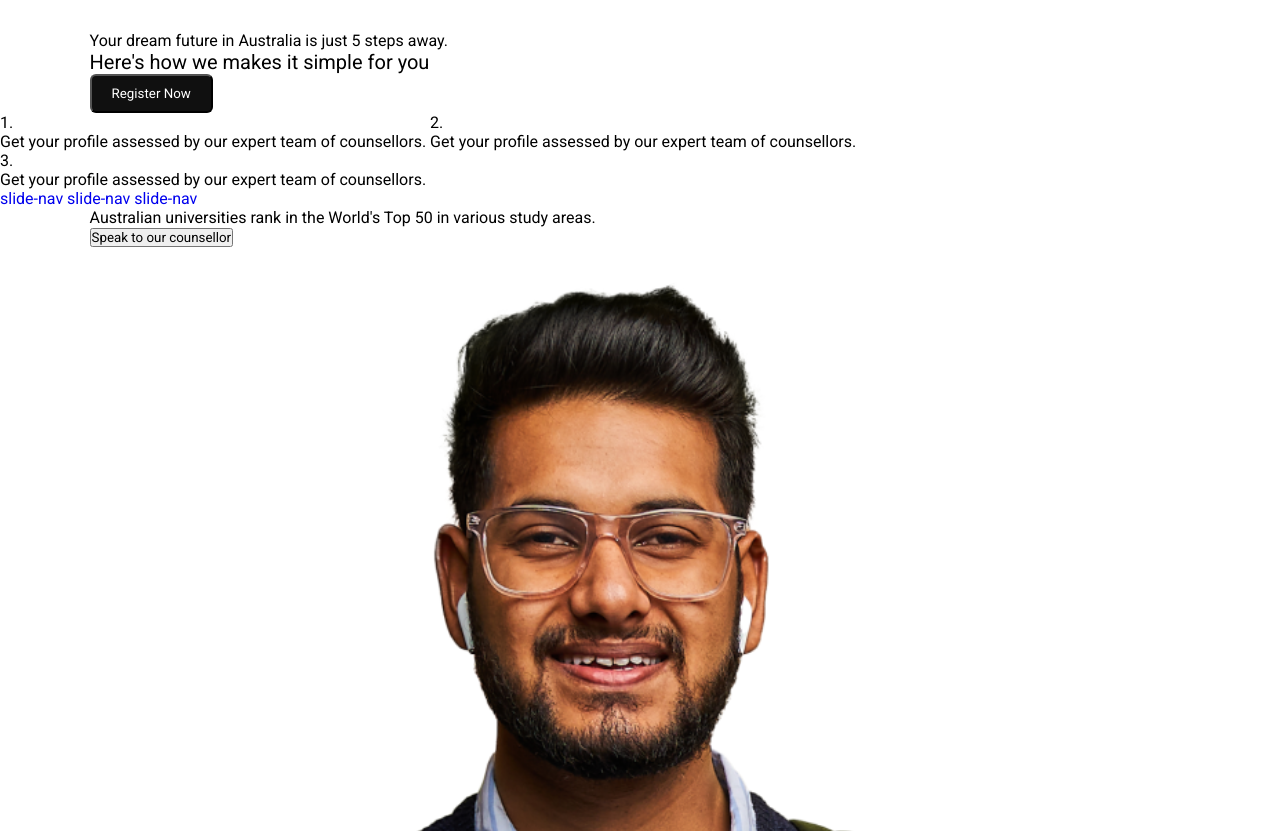
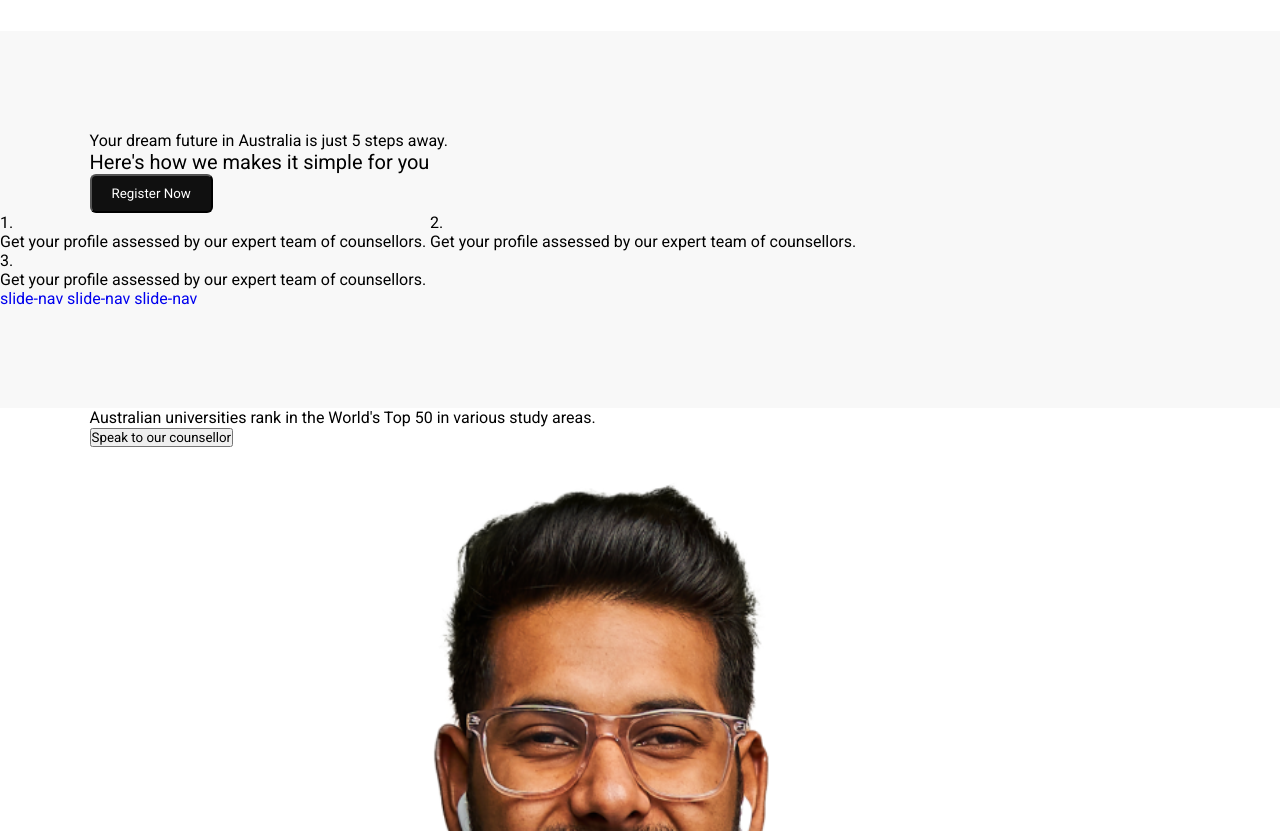
Before and after one commit to pawannane/study-abroad-template, a plain HTML site: page index.html in a window 1280 px wide. Shown: the part 1786-2617 px from the top of the page. Drawn offline with Linux system fonts and the light colour scheme.

Commit message:
why us sections styling wip

```diff
--- a/assets/css/style.css
+++ b/assets/css/style.css
@@ -436,6 +436,20 @@ li {
   university section styling ends here
 ***************************************/
 
+/*************************************
+  why-us section styling starts here
+***************************************/
+.why-us-section {
+  padding: 100px 0;
+  background-color: #f8f8f8;
+}
+
+.why-us-container {
+}
+/*************************************
+  why-us section styling ends here
+***************************************/
+
 /*=================================
   main styling ends here
 =================================*/
```
